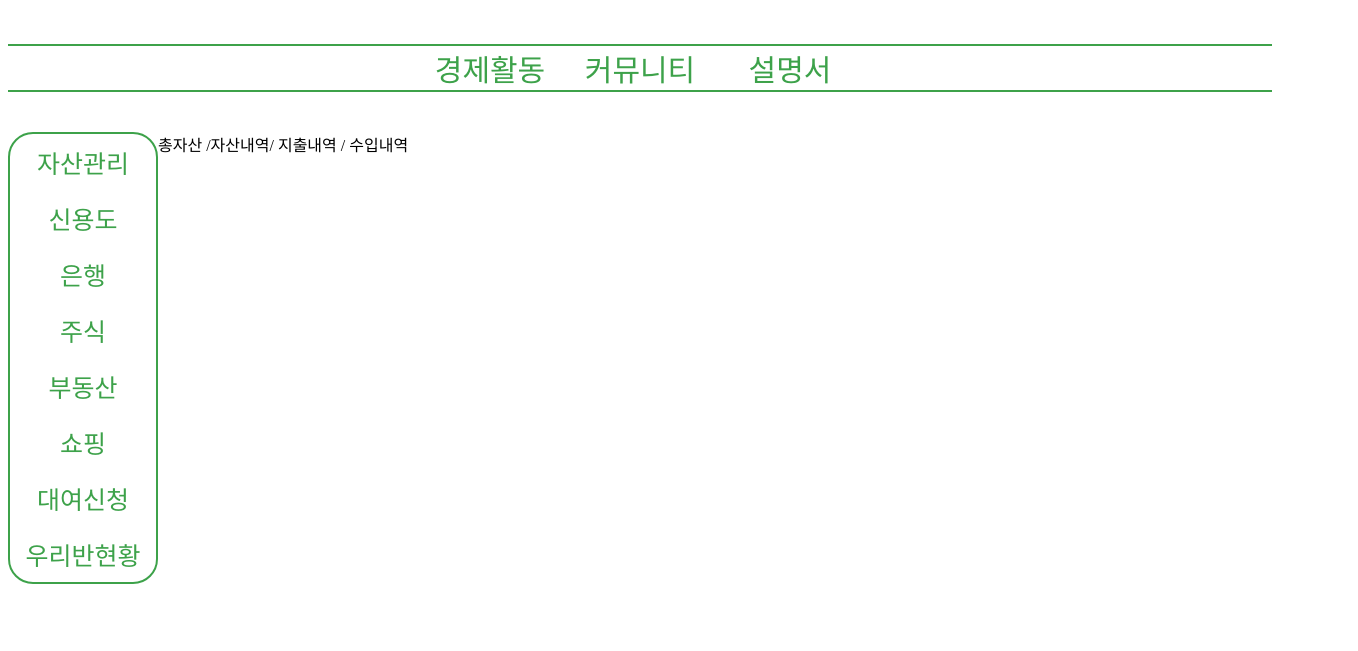
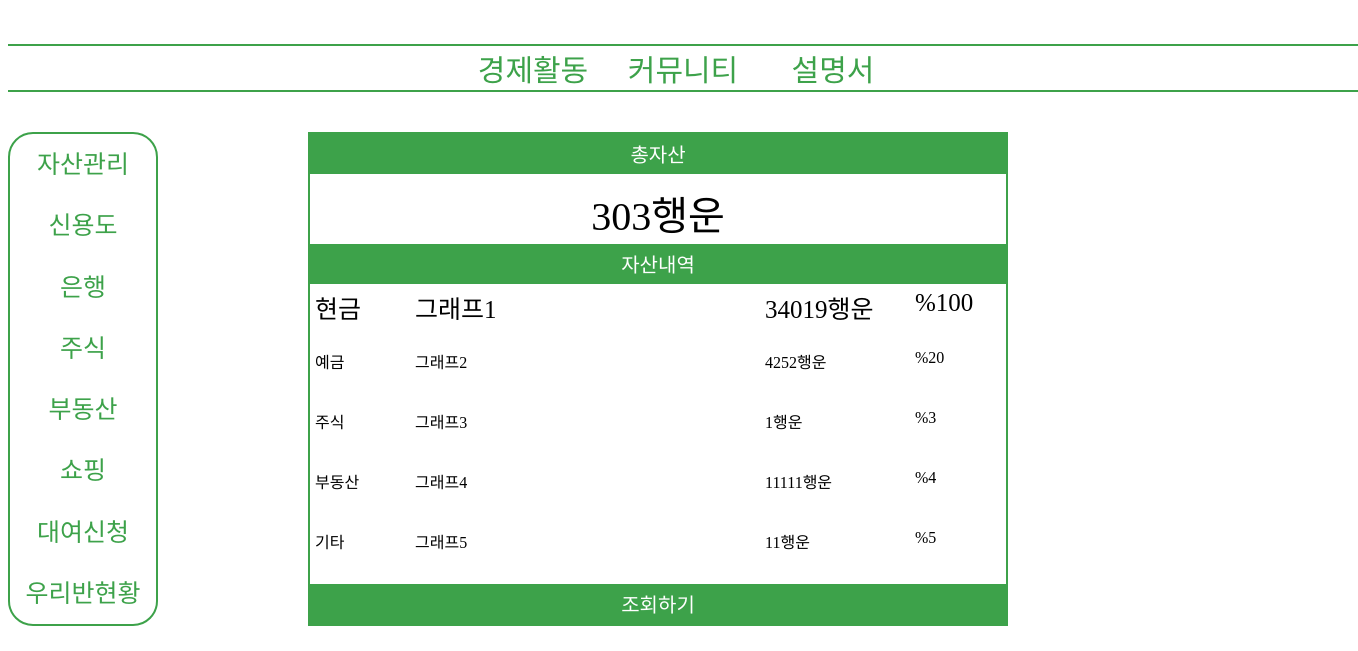
Before and after one commit to KOOthcr/my-economyedu-web-site, a plain HTML site: page Sidebar_Asset.html in a window 1280 px wide. Shown: the part 149-800 px from the top of the page, 1358 px wide, since content can reach past the window. Drawn offline with Linux system fonts and the light colour scheme.

Commit message:
자산내역 디자인 및 디자인
아직 다 못끝냄 특히 css파일에 graph클래스 세부표현 못함

```diff
--- /dev/null
+++ b/Sidebar_Asset.css
@@ -0,0 +1,72 @@
+.MainContents{
+    display: grid;
+    margin-left: 150px;
+    margin-right: 350px;
+    grid-template-columns: 1fr 700px 1fr;
+}
+.AssetContents{
+    display: grid;
+    grid-column: 2 / 2;
+    border:2px rgb(61, 162, 74) solid;
+    grid-template-rows: 40px 70px 40px 300px 40px;
+}
+.allsset{
+    display: grid;
+    background-color: rgb(61, 162, 74);
+    color: white;
+    font-size: 20px;
+    text-align: center;
+    padding: 5px;
+}
+.allmoney{
+    display: grid;
+    font-size: 40px;
+    text-align: center;
+    padding: 10px;
+}
+.detailofasset{
+    display: grid;
+    background-color: rgb(61, 162, 74);
+    color: white;
+    font-size: 20px;
+    text-align: center;
+    padding: 5px;
+}
+.graph{
+    display: grid;
+    grid-template-rows: 60px 60px 60px 60px 60px;
+}
+.cash{
+    display: grid;
+    grid-template-columns: 100px 350px 150px 50px;
+    padding: 5px;
+    font-size: 25px;
+}
+.deposit{
+    display: grid;
+    grid-template-columns: 100px 350px 150px 50px;
+    padding: 5px;
+}
+.credit{
+    display: grid;
+    grid-template-columns: 100px 350px 150px 50px;
+    padding: 5px;
+}
+.property{
+    display: grid;
+    grid-template-columns: 100px 350px 150px 50px;
+    padding: 5px;
+}
+.etc{
+    display: grid;
+    grid-template-columns: 100px 350px 150px 50px;
+    padding: 5px;
+}
+.inquiry{
+    display: grid;
+    background-color: rgb(61, 162, 74);
+    color: white;
+    font-size: 20px;
+    text-align: center;
+    padding: 5px;
+}
--- a/Sidebar_Asset.html
+++ b/Sidebar_Asset.html
@@ -4,7 +4,7 @@
         <title> 경제활동프로젝트 - 상평통보 </title>
         <meta charset="utf-8">
         <link rel="stylesheet" href="./EconomyStyle.css">
-
+        <link rel="stylesheet" href="./Sidebar_Asset.css">
     </head>
     <body>
 
@@ -33,7 +33,44 @@
                     <div id="Class"><a class="sidebar-a" href="./Sidebar_Class.html" target="_self">우리반현황</a></div>
                 </div>
                 <div class="MainContents">
-                    총자산 /자산내역/ 지출내역 / 수입내역
+                    <div class="AssetContents">
+                        <div class="allsset">총자산</div>
+                        <div class="allmoney">303행운</div>
+                        <div class="detailofasset">자산내역</div>
+                        <div class="graph">
+                            <div class="cash">
+                                <div class="contents_1">현금</div>
+                                <div class="graph_1">그래프1</div>
+                                <div class="cashmoney_1">34019행운</div>
+                                <div class="percent_1">%100</div>
+                            </div>
+                            <div class="deposit">
+                                <div class="contents_2">예금</div>
+                                <div class="graph_2">그래프2</div>
+                                <div class="cashmoney_2">4252행운</div>
+                                <div class="percent_2">%20</div>
+                            </div>
+                            <div class="credit">
+                                <div class="contents_3">주식</div>
+                                <div class="graph_3">그래프3</div>
+                                <div class="cashmoney_3">1행운</div>
+                                <div class="percent_3">%3</div>
+                            </div>
+                            <div class="property">
+                                <div class="contents_4">부동산</div>
+                                <div class="graph_4">그래프4</div>
+                                <div class="cashmoney_4">11111행운</div>
+                                <div class="percent_4">%4</div>
+                            </div>
+                            <div class="etc">
+                                <div class="contents_5">기타</div>
+                                <div class="graph_5">그래프5</div>
+                                <div class="cashmoney_1">11행운</div>
+                                <div class="percent_5">%5</div>
+                            </div>
+                        </div>
+                        <div class="inquiry">조회하기</div><!-- 버튼으로 바꿔야함-->
+                    </div>
                 </div>
             </div>
         </div>
```
Also changed, not shown: 자산내역 디자인.png (added).
